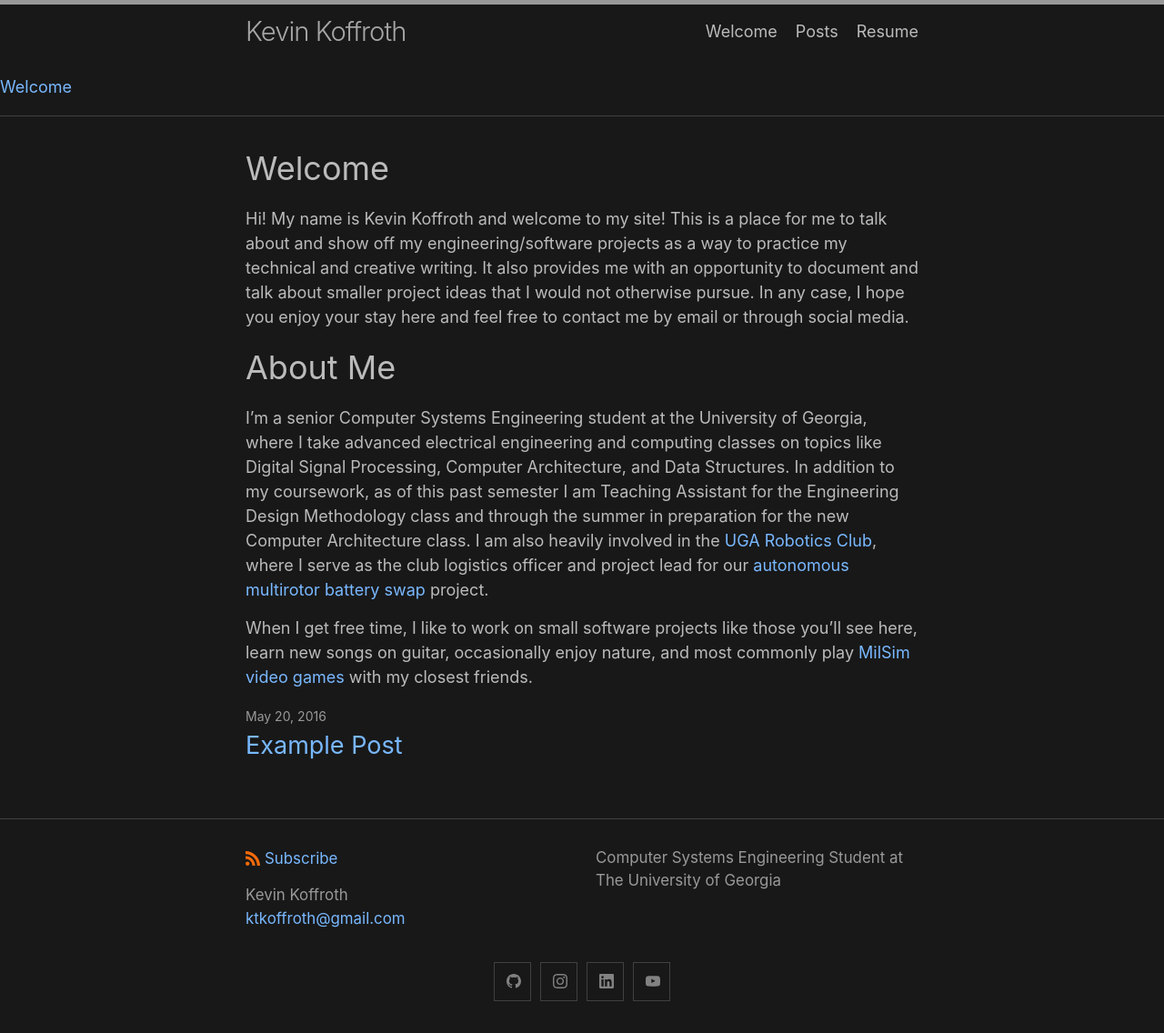
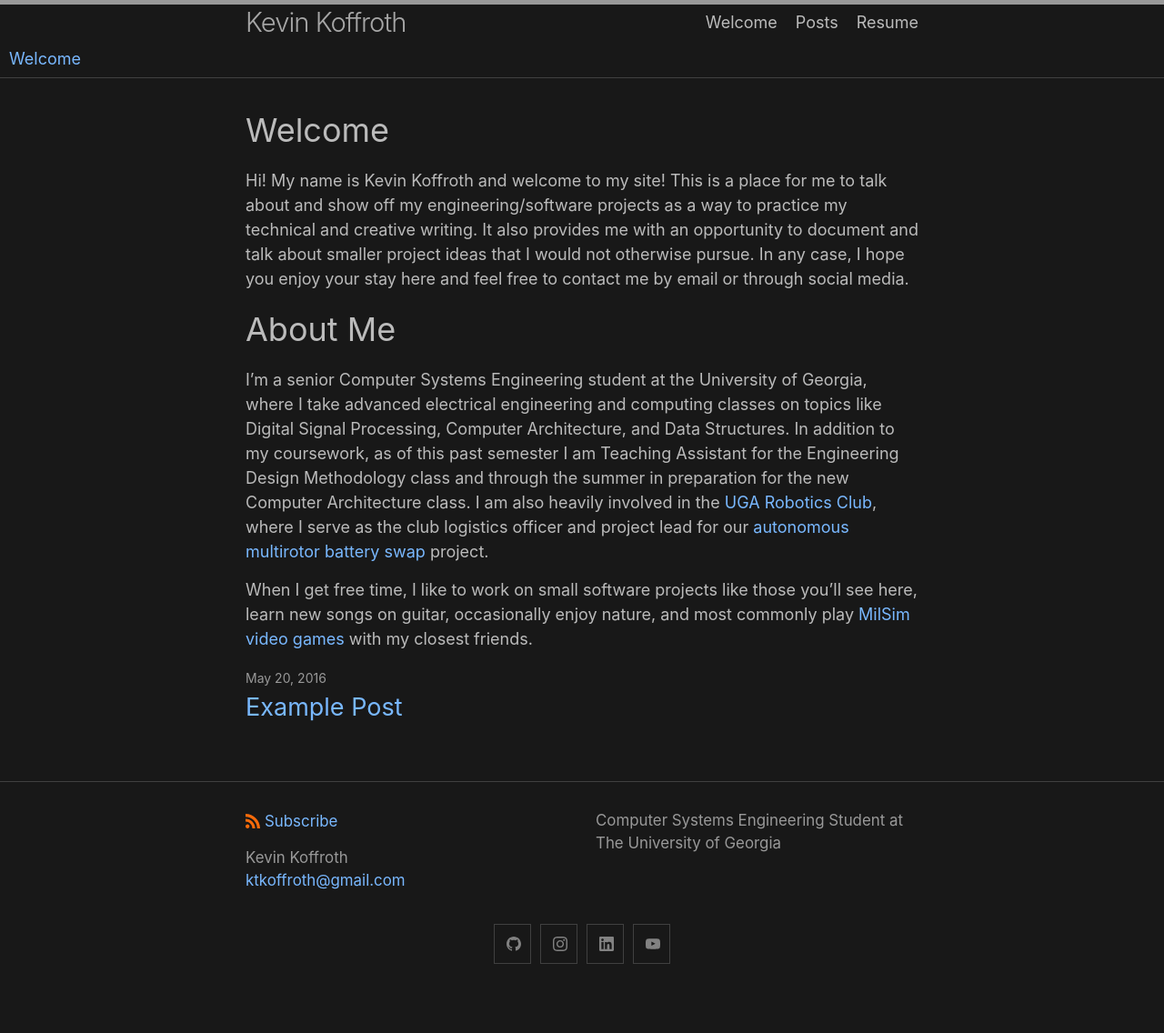
Before and after one commit to ktkoffroth/ktkoffroth.github.io, a Jekyll site: the page built from index.md, in a window 1280 px wide. Shown: the whole page at 91% size. Built offline with Jekyll 4.4.1, drawn with Linux system fonts in a browser that asks for light colours; after the commit the page ends 1095 px from its top, so only the background shows below that.

Commit message:
overrode line height on .site-header class to be 40x instead of 60.75px

```diff
--- a/_includes/breadcrumbs.html
+++ b/_includes/breadcrumbs.html
@@ -1,4 +1,4 @@
-<div id="breadcrumbs">
+<div id="breadcrumbs" class="breadcrumbs">
 {% assign crumbs = page.url | remove:'/index.html' | split: '/' %}
 <a href="/">Welcome</a>
 {% for crumb in crumbs offset: 1 %}
--- a/_sass/minima/custom-styles.scss
+++ b/_sass/minima/custom-styles.scss
@@ -1,2 +1,9 @@
 // Placeholder to allow defining custom styles that override everything else.
 // (Use `_sass/minima/custom-variables.scss` to override variable defaults)
+.breadcrumbs {
+  padding-left: 10px;
+}
+
+.site-header {
+    line-height: 40px;
+}
```
